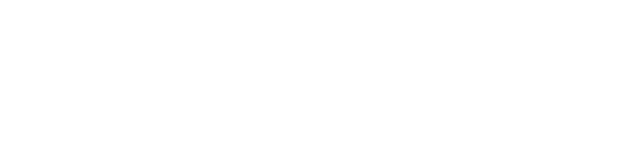
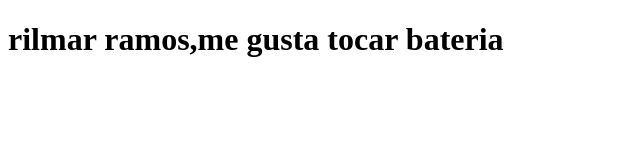
Before and after one commit to rilmarramos/ejercicio2, a plain HTML site: page index.html in a window 1280 px wide. Shown: the whole page, without its empty margins (0-640 px from the left). Drawn offline with Linux system fonts and the light colour scheme.

Commit message:
puse mi nombre y lo que me gusta hacer

```diff
--- a/index.html
+++ b/index.html
@@ -1,3 +1,4 @@
+
 <!DOCTYPE html>
 <html>
 <head>
@@ -5,6 +6,6 @@
     <title>Trabajando en equipo</title>
 </head>
 <body>
-
+ <h1>rilmar ramos,me gusta tocar bateria</h1>
 </body>
 </html>
```
